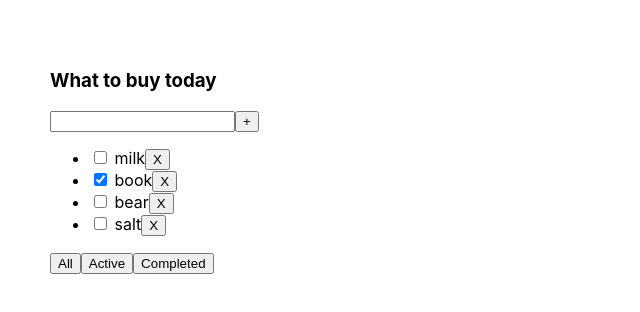
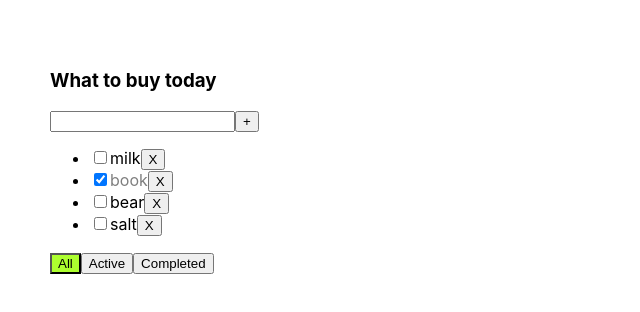
Before and after one commit to ArtemYanchenko/my-todolist, a React (Create React App) app: page / in a window 1280 px wide. Shown: the top 312 px of the page, without its empty margins (0-640 px from the left). Built offline with nearby package versions, Linux system fonts and the light colour scheme.

Commit message:
done all task in Monday

```diff
--- a/src/App.css
+++ b/src/App.css
@@ -12,9 +12,14 @@ input:focus {
     outline-offset: 0;
 }
 
-.error{
+.errorInput{
 border:2px solid red;
 }
+
+.errorMessage {
+color:red;
+}
+
 
 .btnActive {
     background-color: greenyellow;
--- a/src/App.tsx
+++ b/src/App.tsx
@@ -18,12 +18,23 @@ export function App() {
         setGoods(goods.filter(g => g.id !== goodID))
     }
 
+    function addGood(newTitle: string) {
+        const newGood = {id: v1(), title: newTitle, inBacket: false}
+        setGoods([newGood, ...goods])
+    }
+
+    function changeGoodStatus(goodID: string, newValue: boolean) {
+        setGoods(goods.map(g => g.id === goodID ? {...g, inBacket: newValue} : g))
+    }
+
     return (
         <div className="App">
             <ShopList
                 title={'What to buy today'}
                 goods={goods}
                 removeGood={removeGood}
+                addGood={addGood}
+                changeGoodStatus={changeGoodStatus}
             />
         </div>
     )
--- a/src/components/ShopList.tsx
+++ b/src/components/ShopList.tsx
@@ -1,13 +1,14 @@
-import React, {FC, useState} from 'react';
+import React, {ChangeEvent, KeyboardEvent, FC, useState} from 'react';
 import {GoodType} from '../App';
-
 
 type FilterType = 'all' | 'active' | 'completed'
 
 type PropsType = {
     title: string
     goods: GoodType[]
-    removeGood:(goodID:string)=>void
+    removeGood: (goodID: string) => void
+    addGood: (newTitle: string) => void
+    changeGoodStatus: (goodID: string, newValue: boolean) => void
 }
 
 
@@ -15,12 +16,15 @@ const ShopList: FC<PropsType> = (
     {
         title,
         goods,
-        removeGood
+        removeGood,
+        addGood,
+        changeGoodStatus,
     }) => {
-    const [filter,setFilter] = useState<FilterType>('all')
+    const [filter, setFilter] = useState<FilterType>('all')
+    const [newTitle, setNewTitle] = useState<string>('')
+    const [error, setError] = useState<boolean>(false)
 
-
-    const onClickFilterFandler = (filterValue:FilterType) => {
+    const onClickFilterFandler = (filterValue: FilterType) => {
         setFilter(filterValue)
     }
 
@@ -28,39 +32,75 @@ const ShopList: FC<PropsType> = (
     let filteredGoods = goods;
 
     if (filter === 'active') {
-        filteredGoods = goods.filter(g=>!g.inBacket)
+        filteredGoods = goods.filter(g => !g.inBacket)
     }
 
     if (filter === 'completed') {
-        filteredGoods = goods.filter(g=>g.inBacket)
+        filteredGoods = goods.filter(g => g.inBacket)
     }
 
+    const onChangeInputHandler = (e: ChangeEvent<HTMLInputElement>) => {
+        setNewTitle(e.currentTarget.value);
+        setError(false);
+    }
+    const addGoodHandler = () => {
+        if (newTitle.trim()) {
+            addGood(newTitle.trim());
+            setNewTitle('');
+        } else (
+            setError(true)
+        )
+    }
+    const onKeyDownHandler = (e: KeyboardEvent<HTMLInputElement>) => {
+        if (e.key === 'Enter') {
+            addGoodHandler();
+        }
+    }
 
+    const mappedGoods = filteredGoods.map(g => {
+        const removeGoodHandler = () => {
+            removeGood(g.id)
+        }
+
+        const onChangeGoodStatusHandler = (e: ChangeEvent<HTMLInputElement>) => {
+            changeGoodStatus(g.id, e.currentTarget.checked);
+        }
+        return (
+            <li key={g.id}>
+                <input type="checkbox" checked={g.inBacket} onChange={onChangeGoodStatusHandler}/>
+                <span className={g.inBacket ? 'goodInBacket' : ''} >{g.title}</span>
+                <button onClick={removeGoodHandler}>X</button>
+            </li>
+        )
+    })
 
     return (
         <div className={'Shoplist'}>
             <h3>{title}</h3>
             <div>
-                <input/>
-                <button>+</button>
+                <input className={error ? 'errorInput' : ''}
+                       value={newTitle}
+                       onChange={onChangeInputHandler}
+                       onKeyDown={onKeyDownHandler}/>
+                <button onClick={addGoodHandler}>+</button>
             </div>
+            <div className={'errorMessage'}>{error ? <span>title is required!!!</span> : ''}</div>
             <ul>
-                {filteredGoods.map(g => {
-                    const removeGoodHandler = () => {
-                        removeGood(g.id)
-                    }
-                    return (
-                        <li key={g.id}>
-                            <input type="checkbox" checked={g.inBacket}/> <span>{g.title}</span>
-                            <button onClick={removeGoodHandler}>X</button>
-                        </li>
-                    )
-                })}
+                {mappedGoods}
             </ul>
             <div>
-                <button onClick={()=>{onClickFilterFandler('all')}}>All</button>
-                <button onClick={()=>{onClickFilterFandler('active')}}>Active</button>
-                <button onClick={()=>{onClickFilterFandler('completed')}}>Completed</button>
+                <button className={filter === 'all' ? 'btnActive' : ''} onClick={() => {
+                    onClickFilterFandler('all')
+                }}>All
+                </button>
+                <button className={filter === 'active' ? 'btnActive' : ''} onClick={() => {
+                    onClickFilterFandler('active')
+                }}>Active
+                </button>
+                <button className={filter === 'completed' ? 'btnActive' : ''} onClick={() => {
+                    onClickFilterFandler('completed')
+                }}>Completed
+                </button>
             </div>
         </div>
     );
```
